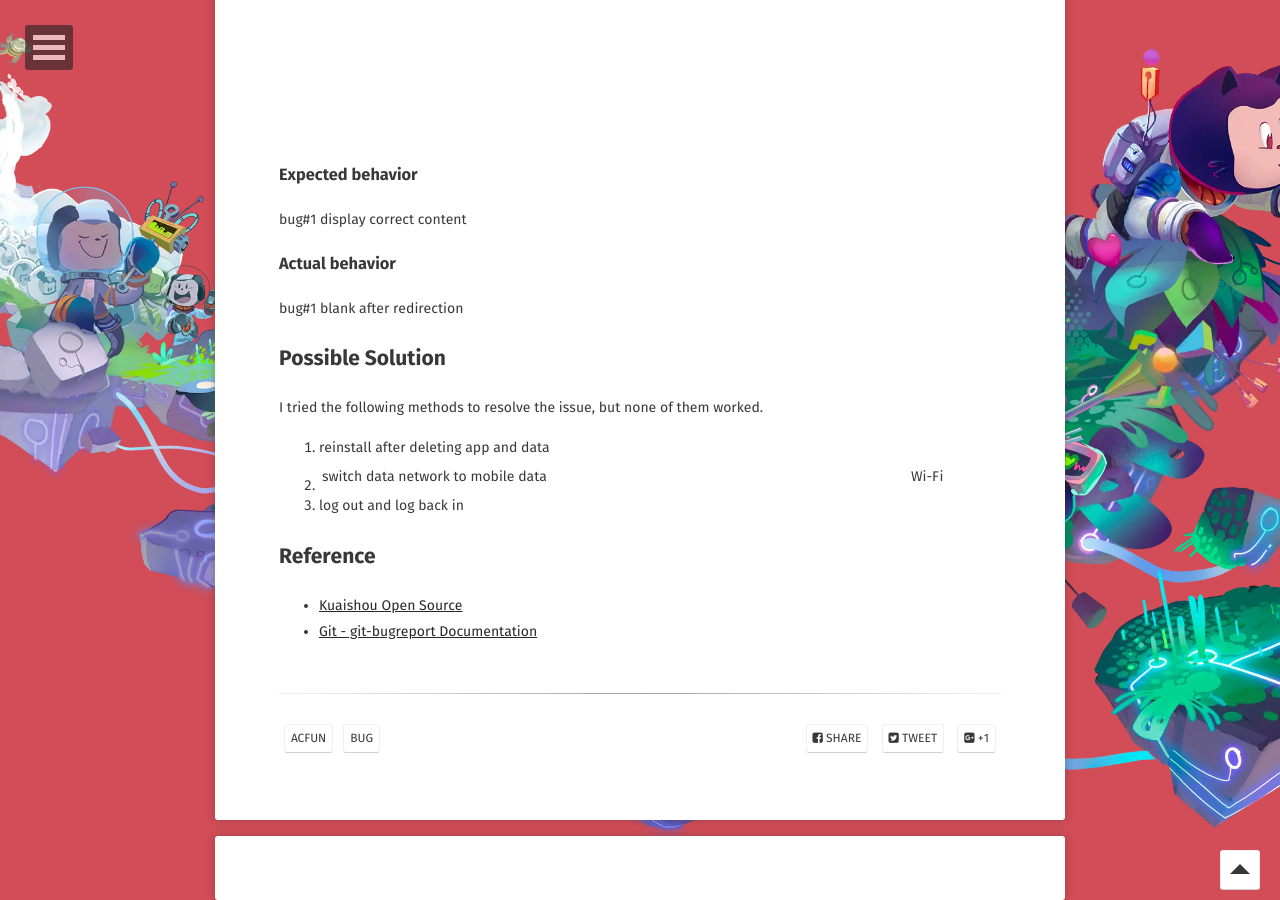
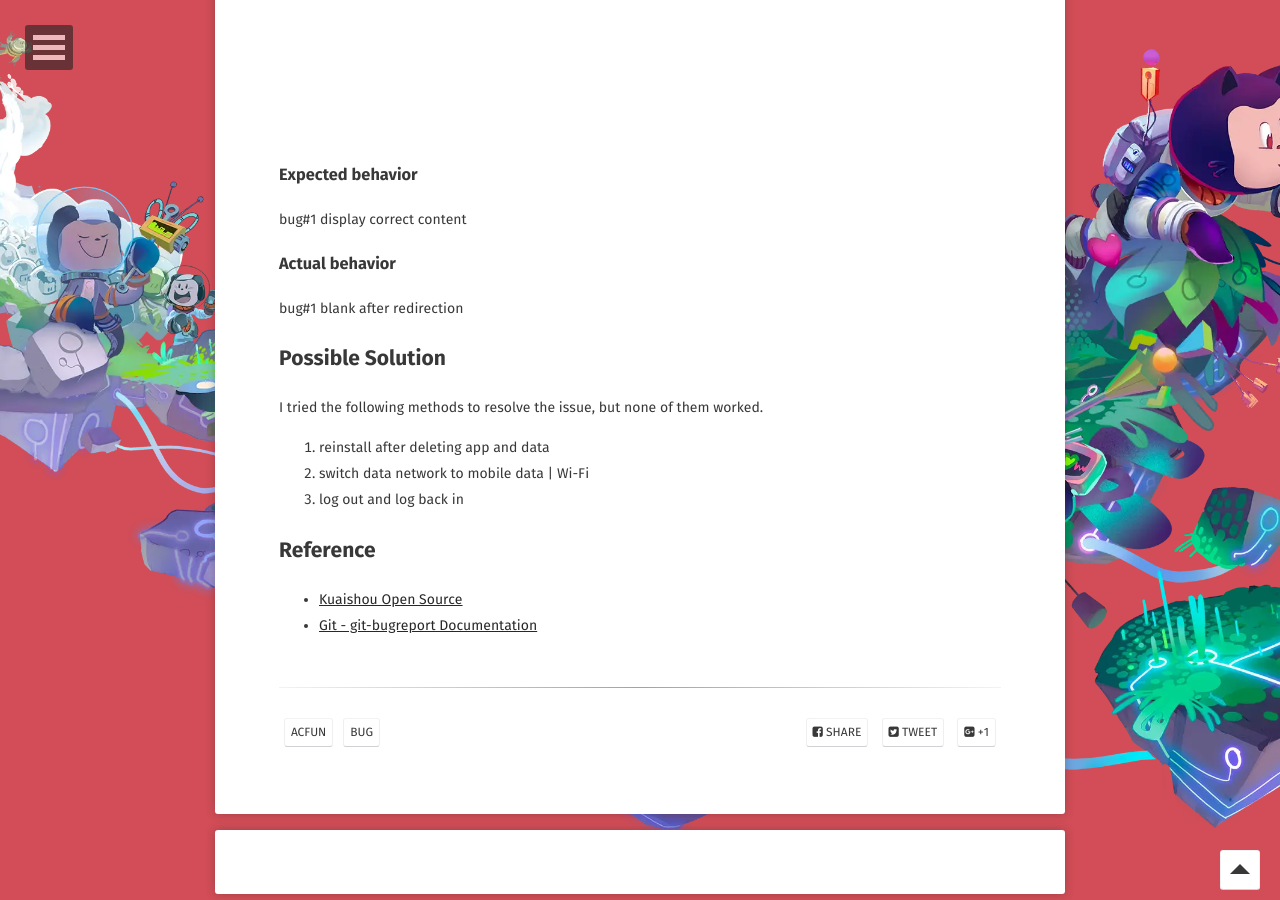
Before and after one commit to WebPavel/WebPavel.github.io, a Jekyll site: the page built from _posts/2026-06-27-AcFun-bug-report.md, in a window 1280 px wide and 900 px high, scrolled down 1861 px. Built offline with Jekyll 4.4.1, drawn with Linux system fonts in a browser that asks for light colours; some web fonts are replaced; comment, search, counter and statistics services are not loaded.

Commit message:
fix: escape special character '|'

```diff
--- a/_posts/2026-06-27-AcFun-bug-report.md
+++ b/_posts/2026-06-27-AcFun-bug-report.md
@@ -72,7 +72,7 @@ bug#1 blank after redirection
 I tried the following methods to resolve the issue, but none of them worked.
 
 1. reinstall after deleting app and data
-2. switch data network to mobile data | Wi-Fi
+2. switch data network to mobile data \| Wi-Fi
 3. log out and log back in
 
 ## Reference
```
